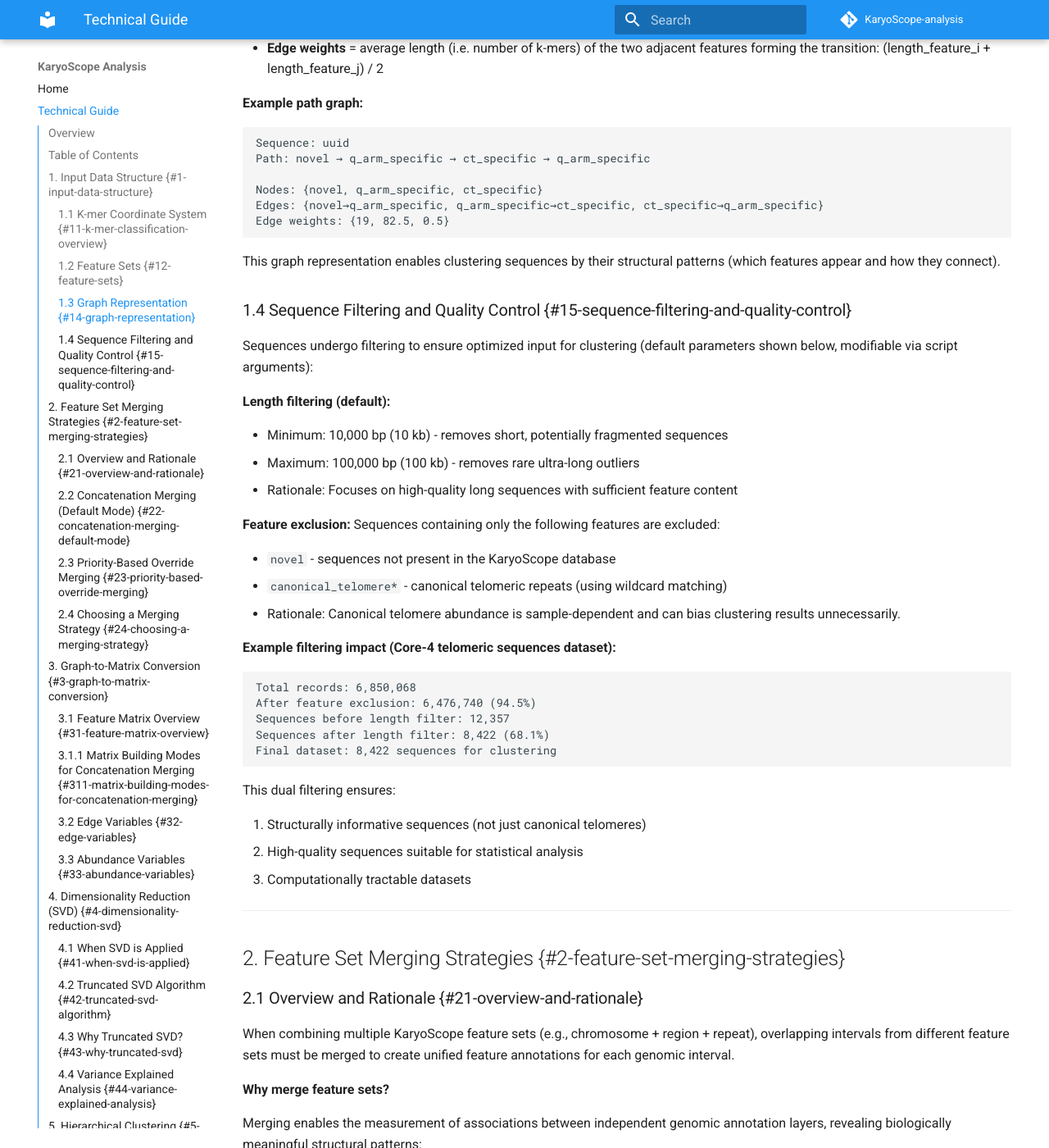
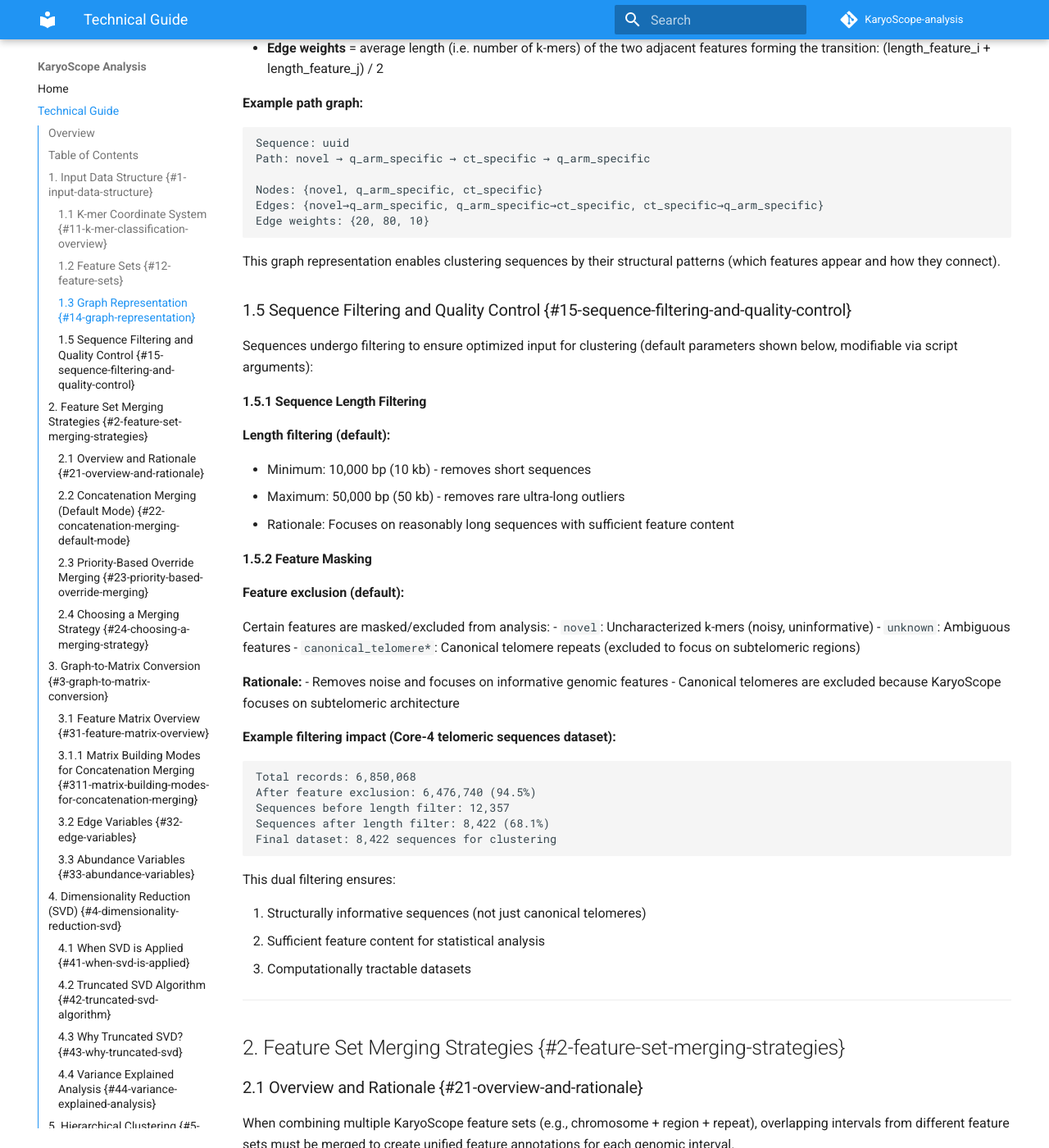
Before and after one commit to barthel-lab/KaryoScope-analysis, an MkDocs documentation site: the page built from docs/Comprehensive_Technical_Guide.md, in a window 1280 px wide and 1400 px high, scrolled down 4749 px. Shown: the whole window at 82% size. Built offline with MkDocs 1.6.1 and Material for MkDocs 9.7.7, drawn with Linux system fonts in a browser that asks for light colours; comment, search, counter and statistics services are not loaded; some of the changed text lies outside the part shown.

Commit message:
Improve documentation clarity: fix edge weight examples, reorganize filtering section, and simplify merge algorithm description

````diff
--- a/docs/Comprehensive_Technical_Guide.md
+++ b/docs/Comprehensive_Technical_Guide.md
@@ -13,7 +13,7 @@
    - 1.1 [K-mer Coordinate System](#11-k-mer-classification-overview)
    - 1.2 [Feature Sets](#12-feature-sets)
    - 1.3 [Graph Representation](#14-graph-representation)
-   - 1.4 [Sequence Filtering and Quality Control](#15-sequence-filtering-and-quality-control)
+   - 1.5 [Sequence Filtering and Quality Control](#15-sequence-filtering-and-quality-control)
 
 **2. [Feature Set Merging Strategies](#2-feature-set-merging-strategies)**
 
@@ -163,27 +163,35 @@
 
 Nodes: {novel, q_arm_specific, ct_specific}
 Edges: {novel→q_arm_specific, q_arm_specific→ct_specific, ct_specific→q_arm_specific}
-Edge weights: {19, 82.5, 0.5}
+Edge weights: {20, 80, 10}
 ```
 
 This graph representation enables clustering sequences by their structural patterns (which features appear and how they connect).
 
-### 1.4 Sequence Filtering and Quality Control {#15-sequence-filtering-and-quality-control}
+### 1.5 Sequence Filtering and Quality Control {#15-sequence-filtering-and-quality-control}
 
 Sequences undergo filtering to ensure optimized input for clustering (default parameters shown below, modifiable via script arguments):
 
+#### 1.5.1 Sequence Length Filtering
+
 **Length filtering (default):**
 
-- Minimum: 10,000 bp (10 kb) - removes short, potentially fragmented sequences
-- Maximum: 100,000 bp (100 kb) - removes rare ultra-long outliers
-- Rationale: Focuses on high-quality long sequences with sufficient feature content
+- Minimum: 10,000 bp (10 kb) - removes short sequences
+- Maximum: 50,000 bp (50 kb) - removes rare ultra-long outliers
+- Rationale: Focuses on reasonably long sequences with sufficient feature content
 
-**Feature exclusion:**
-Sequences containing only the following features are excluded:
+#### 1.5.2 Feature Masking
 
-- `novel` - sequences not present in the KaryoScope database
-- `canonical_telomere*` - canonical telomeric repeats (using wildcard matching)
-  - Rationale: Canonical telomere abundance is sample-dependent and can bias clustering results unnecessarily.
+**Feature exclusion (default):**
+
+Certain features are masked/excluded from analysis:
+- `novel`: Uncharacterized k-mers (noisy, uninformative)
+- `unknown`: Ambiguous features
+- `canonical_telomere*`: Canonical telomere repeats (excluded to focus on subtelomeric regions)
+
+**Rationale:**
+- Removes noise and focuses on informative genomic features
+- Canonical telomeres are excluded because KaryoScope focuses on subtelomeric architecture
 
 **Example filtering impact (Core-4 telomeric sequences dataset):**
 ```
@@ -197,7 +205,7 @@
 This dual filtering ensures:
 
 1. Structurally informative sequences (not just canonical telomeres)
-2. High-quality sequences suitable for statistical analysis
+2. Sufficient feature content for statistical analysis
 3. Computationally tractable datasets
 
 ---
@@ -317,31 +325,26 @@
 
 #### 2.3.2 3-Way Priority Merge (`--priority-merge`)
 
-This mode prioritizes subtelomeric features over region features and region features over repeat features with a few additional conditional rules.
+This mode creates a hierarchy: subtelomeric features > region features > repeat features.
 
-**Conditional rules:**
+**Priority subtelomeric features:**
+- `canonical_telomere`, `noncanonical_telomere`, `ITS`, `TAR1`, `telomere_like_multigroup1`
 
-- `nonsubtelomeric` + `ct` + repeat (not `nonrepeat`) → use repeat feature
-- `nonsubtelomeric` + `rDNA` + `rRNA` → `rRNA`
-- `nonsubtelomeric` + `p_arm` + repeat → use repeat feature
-- `nonsubtelomeric` + `q_arm` + repeat → use repeat feature
+**Region + Repeat merge rules:**
+- `ct` + `nonrepeat` → `ct`
+- `ct` + other repeat → use repeat
+- `rDNA` + `rRNA` → `rRNA`
+- `p_arm`, `q_arm`, `arm_multigroup1` + repeat → use repeat (background features)
+- Satellite features + repeat → keep satellite feature
 
-**Algorithm:**
-
-1. Extract priority subtelomeric features (`canonical_telomere`, `noncanonical_telomere`, `ITS`, `TAR1`, `telomere_like_multigroup1`)
-2. Merge region + repeat using conditional rules
-3. Subtract priority subtelomeric regions from region+repeat merged intervals
-4. Combine priority subtelomeric + remaining region/repeat intervals
+**Result:** Priority subtelomeric features are preserved; remaining intervals are merged using the conditional rules above.
 
 **Output characteristics:**
-
 - Reduces feature complexity by selecting single labels
-- Loses information from lower-priority feature sets
 - Biologically-informed feature selection
 - Lower feature dimensionality
-- Simpler interpretation
 
-**Implementation:** `KaryoScope_merge_beds.py` (with `--priority-merge` or `--telomere-satellite-merge` flags)
+**Implementation:** `KaryoScope_merge_beds.py --priority-merge`
 
 ### 2.4 Choosing a Merging Strategy {#24-choosing-a-merging-strategy}
 
````
